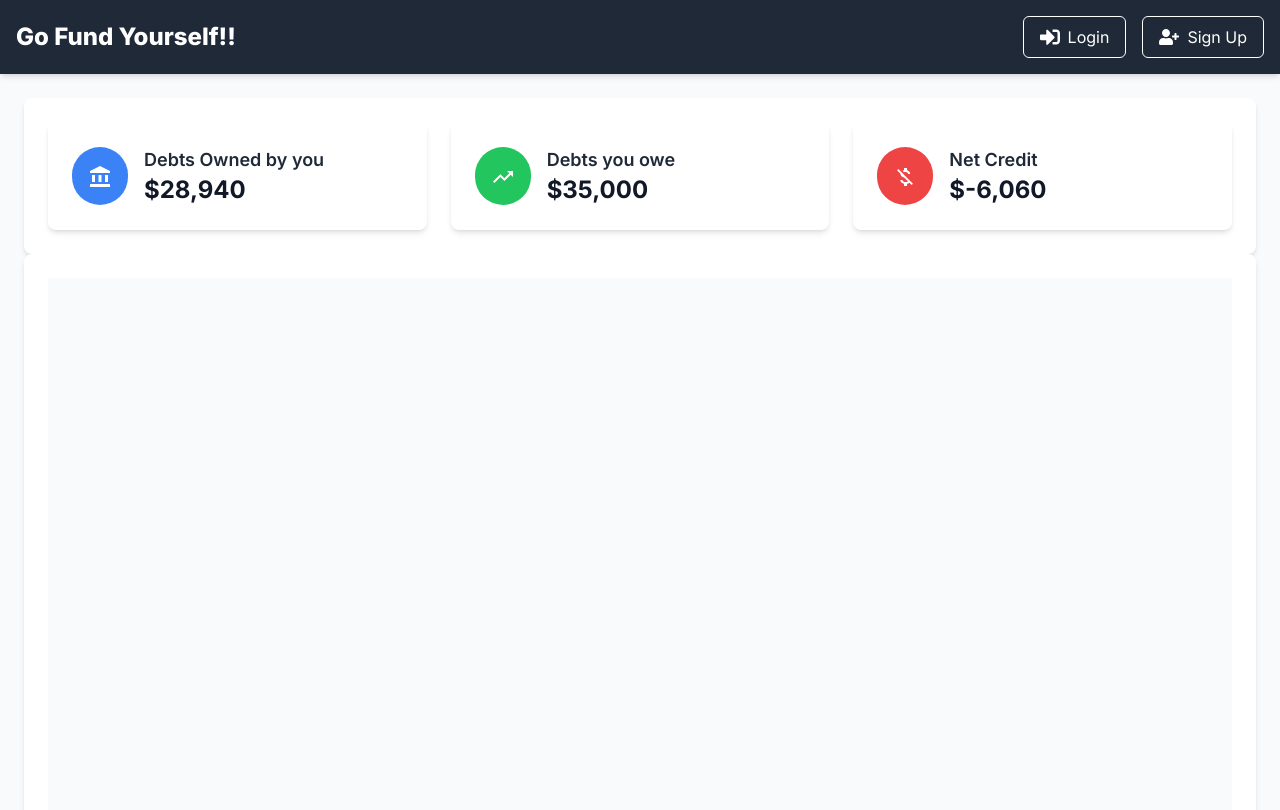
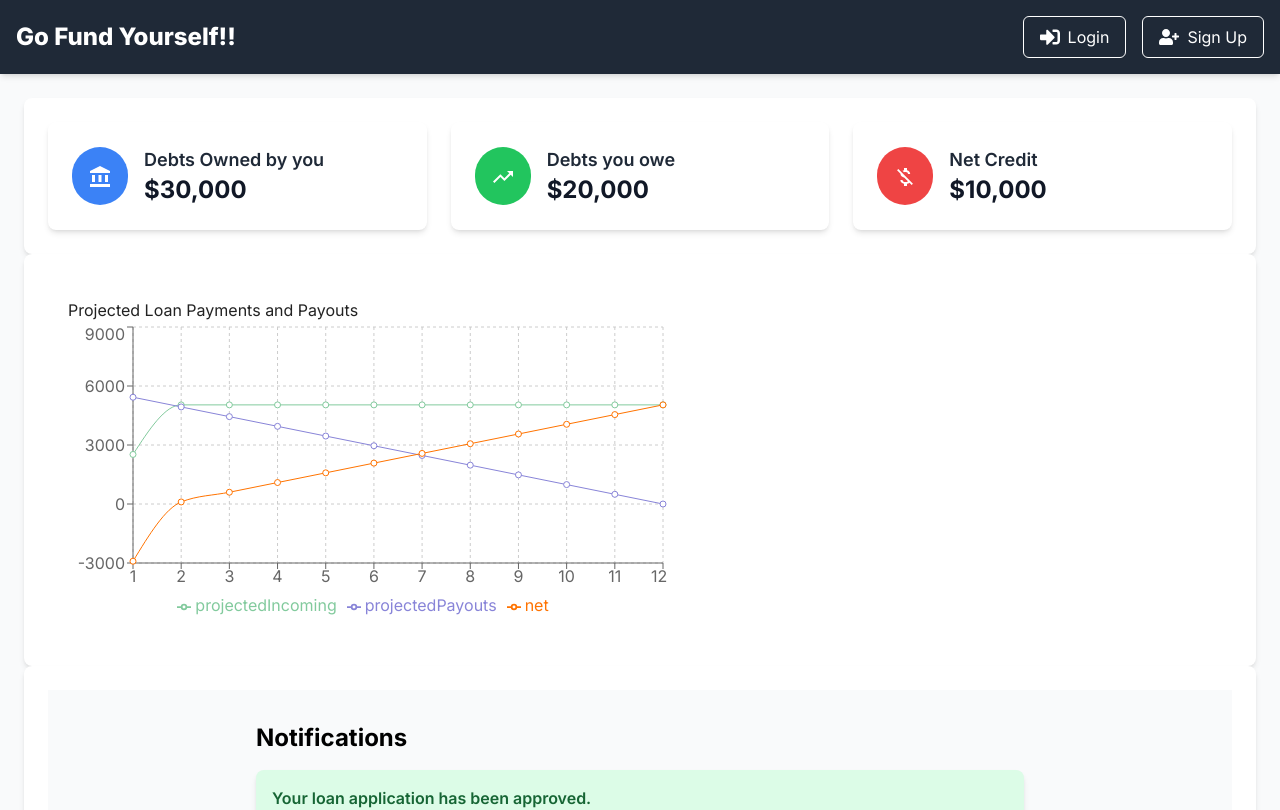
Before and after one commit to AritraRoy0/GFY, a Next.js app in the folder client/: page /dashboard in a window 1280 px wide. Shown: the top 810 px of the page. Built offline with nearby package versions, Linux system fonts and the light colour scheme.

Commit message:
Client: Added proper dashboard UI

```diff
--- a/client/package.json
+++ b/client/package.json
@@ -20,6 +20,7 @@
     "framer-motion": "^11.5.4",
     "next": "^14.2.11",
     "react": "^18",
+    "react-chartjs-2": "^5.2.0",
     "react-dom": "^18",
     "react-icons": "^5.3.0",
     "react-redux": "^9.1.2",
--- a/client/src/app/dashboard/DashboardTable.tsx
+++ b/client/src/app/dashboard/DashboardTable.tsx
@@ -1,93 +1,89 @@
-import React, { useEffect, useState } from "react";
-import { LineChart, Line, Tooltip, ResponsiveContainer, Legend } from "recharts";
-import loansData from "./MockLoans"; // Importing the loans constant
-import { Loan } from "../models/Loan"; // Import the Loan model
+import React from "react";
+import loans from "./MockLoans";
+import { Loan } from "../models/Loan";
+import {
+	LineChart,
+	Line,
+	XAxis,
+	YAxis,
+	CartesianGrid,
+	Tooltip,
+	Legend,
+} from "recharts";
 
-const Dashboard: React.FC = () => {
-  const [loans, setLoans] = useState<Loan[]>([]);
-  const [loading, setLoading] = useState(true);
-  const [chartHeight, setChartHeight] = useState(300);
+interface WeeklyData {
+	week: number;
+	projectedIncoming: number;
+	projectedPayouts: number;
+	net: number;
+}
 
-  const calculateRemainingBalance = (loan: Loan): number => {
-    const totalPaid = loan.payments.reduce((sum, payment) => sum + payment.amount, 0);
-    return loan.principalAmount - totalPaid;
-  };
-
-  const calculateTotalPaid = (loan: Loan): number => {
-    return loan.payments.reduce((sum, payment) => sum + payment.amount, 0);
-  };
-
-  const processedLoans = loans.map(loan => ({
-    ...loan,
-    remainingBalance: calculateRemainingBalance(loan),
-    totalPaid: calculateTotalPaid(loan)
+const calculateWeeklyData = (loans: Loan[]): WeeklyData[] => {
+	const weeks = Array.from({ length: 12 }, (_, i) => i + 1);
+	const weeklyData: WeeklyData[] = weeks.map((week) => ({
+		week,
+		projectedIncoming: 0,
+		projectedPayouts: 0,
+		net: 0,
 	}));
 
-  useEffect(() => {
-    if (typeof window !== "undefined") {
-      const updateChartHeight = () => {
-        setChartHeight(window.innerWidth < 768 ? 200 : 300);
-      };
+	const loansOwned = loans.filter((loan) => loan.owner === "owned");
+	const loansOwed = loans.filter((loan) => loan.owner === "owed");
 
-      updateChartHeight();
-      window.addEventListener("resize", updateChartHeight);
-      return () => window.removeEventListener("resize", updateChartHeight);
-    }
-  }, []);
-
-  useEffect(() => {
-    // Simulate data loading
-    setTimeout(() => {
-      setLoans(loansData);
-      setLoading(false);
-    }, 1000);
-  }, []);
-
-  if (loading) {
-    return (
-      <div className="flex flex-col items-center justify-center h-screen bg-gray-50">
-        <p className="text-lg font-semibold">Loading...</p>
-      </div>
+	const calculateIncoming = (loan: Loan, week: number): number => {
+		const payments = loan.paymentsMade.filter(
+			(payment) => payment.weekNumber <= week
 		);
+		return payments.reduce((acc, payment) => acc + payment.amount, 0);
 	}
 
-  return (
-    <div className="font-sans bg-gray-50 min-h-screen w-screen p-5 text-gray-900 flex flex-col">
-      <div className="max-w-6xl mx-auto flex-grow">
-        {/* Loan Performance Line Chart */}
-        <div className="chart-container h-full">
-          <ResponsiveContainer width="100%" height={chartHeight}>
-            <LineChart data={processedLoans}>
+	const calculatePayouts = (loan: Loan, week: number): number => {
+		const remainingWeeks = loan.termWeeks - week;
+		return loan.weeklyInstallment * remainingWeeks;
+	}
+
+	weeks.forEach((week) => {
+
+		weeklyData[week - 1].projectedIncoming = loansOwned.reduce(
+			(acc, loan) => acc + calculateIncoming(loan, week),
+			0
+		);
+
+		weeklyData[week - 1].projectedPayouts = loansOwed.reduce(
+			(acc, loan) => acc + calculatePayouts(loan, week),
+			0
+		);
+
+		weeklyData[week - 1].net =
+			weeklyData[week - 1].projectedIncoming -
+			weeklyData[week - 1].projectedPayouts;
+	});
+
+	return weeklyData;
+}
+
+
+
+const Chart: React.FC<{ data: WeeklyData[] }> = ({ data }) => (
+	<LineChart width={600} height={300} data={data}>
+		<CartesianGrid strokeDasharray="3 3" />
+		<XAxis dataKey="week" />
+		<YAxis />
 		<Tooltip />
 		<Legend />
-              <Line
-                type="monotone"
-                dataKey="remainingBalance"
-                name="Remaining Balance"
-                stroke="#3B82F6"
-                strokeWidth={2}
-                activeDot={{ r: 6 }}
-              />
-              <Line
-                type="monotone"
-                dataKey="totalPaid"
-                name="Total Paid"
-                stroke="#EF4444"
-                strokeWidth={2}
-                activeDot={{ r: 6 }}
-              />
+		<Line type="monotone" dataKey="projectedIncoming" stroke="#82ca9d" />
+		<Line type="monotone" dataKey="projectedPayouts" stroke="#8884d8" />
+		<Line type="monotone" dataKey="net" stroke="#ff7300" />
 	</LineChart>
-          </ResponsiveContainer>
-        </div>
-      </div>
-    </div>
 );
-};
 
 const DashboardTable: React.FC = () => {
+	const weeklyData = calculateWeeklyData(loans);
+
 	return (
-    <div className="flex justify-center items-center min-h-screen bg-gray-100">
-      <Dashboard />
+		<div style={{ padding: "20px" }}>
+			<h2>Projected Loan Payments and Payouts</h2>
+			<Chart data={weeklyData} />
 		</div>
 	);
 };
--- a/client/src/app/dashboard/LoanProgress.tsx
+++ b/client/src/app/dashboard/LoanProgress.tsx
@@ -102,7 +102,7 @@ const LoanProgress: React.FC = () => {
 	return (
 		<div className="container mx-auto p-4">
 			{loans.map((loan, index) => {
-				const totalPaid = loan.payments.reduce(
+				const totalPaid = loan.paymentsMade.reduce(
 					(sum, payment) => sum + payment.amount,
 					0
 				);
--- a/client/src/app/dashboard/MockLoans.ts
+++ b/client/src/app/dashboard/MockLoans.ts
@@ -1,15 +1,15 @@
 import { calculateWeeklyInstallment } from "../models/Loan";
 import { Loan } from "../models/Loan";
+
 const loans: Loan[] = [
   {
     id: "L001",
-    borrowerId: "B001",
-    lenderId: "L001",
+    owner: "owned",
     principalAmount: 5000,
     interestRate: 5,
     termWeeks: 12,
     weeklyInstallment: calculateWeeklyInstallment(5000, 5, 12),
-    payments: [
+    paymentsMade: [
       { weekNumber: 1, amount: 420 },
       { weekNumber: 2, amount: 420 },
       // Add more payments as needed
@@ -17,74 +17,50 @@ const loans: Loan[] = [
   },
   {
     id: "L002",
-    borrowerId: "B002",
-    lenderId: "L002",
-    principalAmount: 3000,
-    interestRate: 4,
+    owner: "owned",
+    principalAmount: 10000,
+    interestRate: 10,
     termWeeks: 12,
-    weeklyInstallment: calculateWeeklyInstallment(3000, 4, 12),
-    payments: [
-      { weekNumber: 1, amount: 260 },
-      { weekNumber: 2, amount: 260 },
+    weeklyInstallment: calculateWeeklyInstallment(10000, 10, 24),
+    paymentsMade: [
+      { weekNumber: 1, amount: 840 },
+      { weekNumber: 2, amount: 840 },
       // Add more payments as needed
     ],
   },
+
+
     {
       id: "L003",
-    borrowerId: "B003",
-    lenderId: "L003",
-    principalAmount: 7000,
-    interestRate: 6,
+      owner: "owned",
+      principalAmount: 15000,
+      interestRate: 15,
       termWeeks: 12,
-    weeklyInstallment: calculateWeeklyInstallment(7000, 6, 12),
-    payments: [
-      { weekNumber: 1, amount: 620 },
-      { weekNumber: 2, amount: 620 },
+      weeklyInstallment: calculateWeeklyInstallment(15000, 15, 36),
+      paymentsMade: [
+        { weekNumber: 1, amount: 1260 },
+        { weekNumber: 2, amount: 1260 },
         // Add more payments as needed
       ],
     },
+
     {
       id: "L004",
-    borrowerId: "B004",
-    lenderId: "L004",
-    principalAmount: 10000,
-    interestRate: 7,
+      owner: "owed",
+      principalAmount: 20000,
+      interestRate: 8,
       termWeeks: 12,
-    weeklyInstallment: calculateWeeklyInstallment(10000, 7, 12),
-    payments: [
-      { weekNumber: 1, amount: 860 },
-      { weekNumber: 2, amount: 860 },
+      weeklyInstallment: calculateWeeklyInstallment(20000, 20, 48),
+      paymentsMade: [
+        { weekNumber: 1, amount: 1680 },
+        { weekNumber: 2, amount: 1680 },
         // Add more payments as needed
       ],
-  },
-  {
-    id: "L005",
-    borrowerId: "B005",
-    lenderId: "L005",
-    principalAmount: 2000,
-    interestRate: 3,
-    termWeeks: 12,
-    weeklyInstallment: calculateWeeklyInstallment(2000, 3, 12),
-    payments: [
-      { weekNumber: 1, amount: 170 },
-      { weekNumber: 2, amount: 170 },
-      // Add more payments as needed
-    ],
-  },
-  {
-    id: "L006",
-    borrowerId: "B006",
-    lenderId: "L006",
-    principalAmount: 8000,
-    interestRate: 5.5,
-    termWeeks: 12,
-    weeklyInstallment: calculateWeeklyInstallment(8000, 5.5, 12),
-    payments: [
-      { weekNumber: 1, amount: 700 },
-      { weekNumber: 2, amount: 700 },
-      // Add more payments as needed
-    ],
-  },
+    }
   ];
+  // Add more loans as needed
+
+
+
 
 export default loans;
--- a/client/src/app/dashboard/SummarySection.tsx
+++ b/client/src/app/dashboard/SummarySection.tsx
@@ -1,8 +1,8 @@
-'use client';
+"use client";
 
-import React from 'react';
-import { AccountBalance, TrendingUp, MoneyOff } from '@mui/icons-material';
-import loans from './MockLoans'; // Importing the loans constant
+import React from "react";
+import { AccountBalance, TrendingUp, MoneyOff } from "@mui/icons-material";
+import loans from "./MockLoans"; // Importing the loans constant
 
 interface SummaryCardProps {
 	title: string;
@@ -11,12 +11,15 @@ interface SummaryCardProps {
 	bgColor: string;
 }
 
-const SummaryCard: React.FC<SummaryCardProps> = ({ title, value, icon, bgColor }) => {
+const SummaryCard: React.FC<SummaryCardProps> = ({
+	title,
+	value,
+	icon,
+	bgColor,
+}) => {
 	return (
 		<div className="flex items-center p-6 bg-white rounded-lg shadow-md hover:shadow-xl transition-shadow duration-300 transform hover:-translate-y-1 w-full sm:w-auto">
-      <div className={`p-4 rounded-full ${bgColor} mr-4`}>
-        {icon}
-      </div>
+			<div className={`p-4 rounded-full ${bgColor} mr-4`}>{icon}</div>
 			<div>
 				<h3 className="text-lg font-semibold text-gray-800">{title}</h3>
 				<p className="text-2xl font-bold text-gray-900">{value}</p>
@@ -26,14 +29,13 @@ const SummaryCard: React.FC<SummaryCardProps> = ({ title, value, icon, bgColor }
 };
 
 const SummarySection: React.FC = () => {
-  const totalOwned = loans.reduce((sum, loan) => {
-    const totalPaid = loan.payments.reduce((sum, payment) => sum + payment.amount, 0);
-    return sum + (loan.principalAmount - totalPaid);
-  }, 0);
+	const totalOwned = loans
+		.filter((loan) => loan.owner === "owned")
+		.reduce((acc, loan) => acc + loan.principalAmount, 0);
 
-  const totalOwed = loans.reduce((sum, loan) => {
-    return sum + loan.principalAmount;
-  }, 0);
+	const totalOwed = loans
+		.filter((loan) => loan.owner === "owed")
+		.reduce((acc, loan) => acc + loan.principalAmount, 0);
 
 	const netCredit = totalOwned - totalOwed;
 
--- a/client/src/app/models/Loan.ts
+++ b/client/src/app/models/Loan.ts
@@ -1,13 +1,12 @@
 // models/Loan.ts
 export interface Loan {
 	id: string;
-	borrowerId: string;
-	lenderId: string;
+	owner: string;
 	principalAmount: number;
 	interestRate: number;
 	termWeeks: number;
 	weeklyInstallment: number;
-	payments: Payment[];
+	paymentsMade: Payment[];
 }
 
 export interface Payment {
```
Also changed, not shown: client/src/app/dashboard/page.tsx (indentation only), 1 other file (tests, documents, lock files or other folders). Lines whose indentation alone changed are shown as unchanged.
